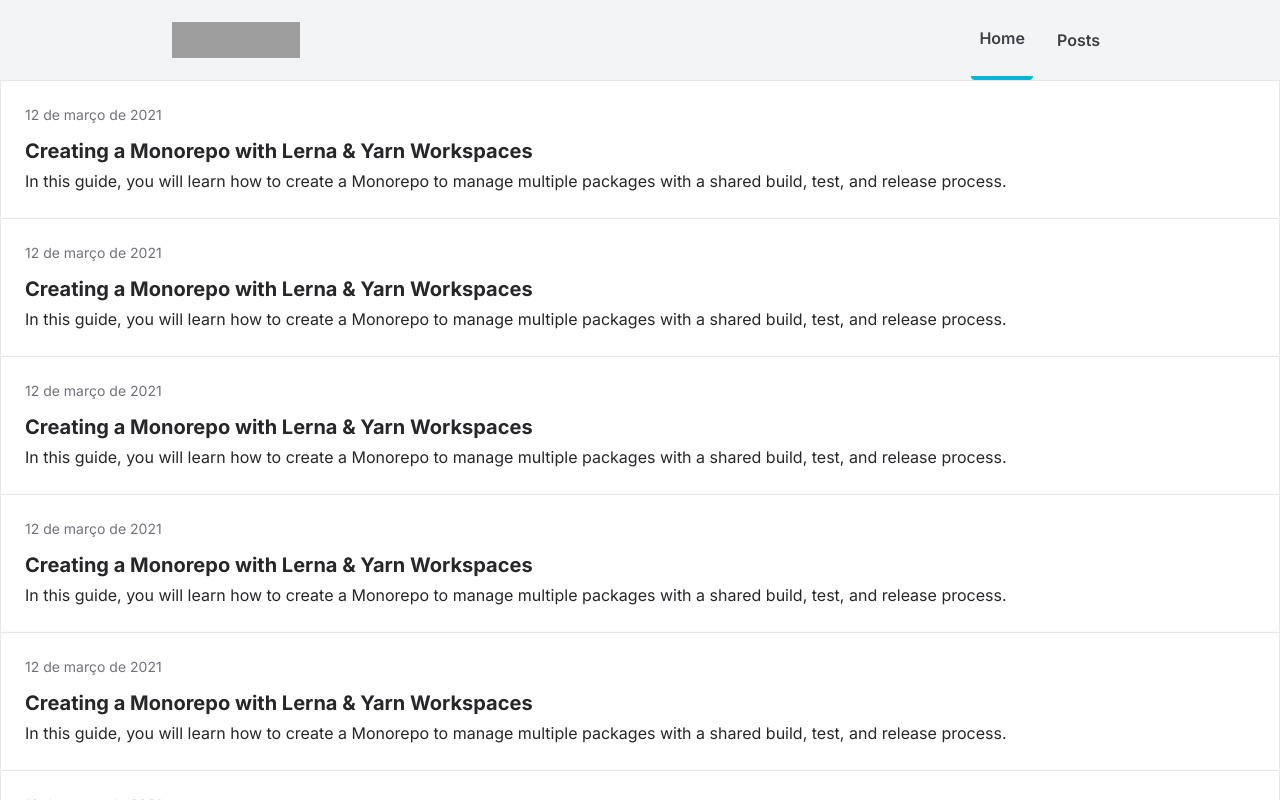
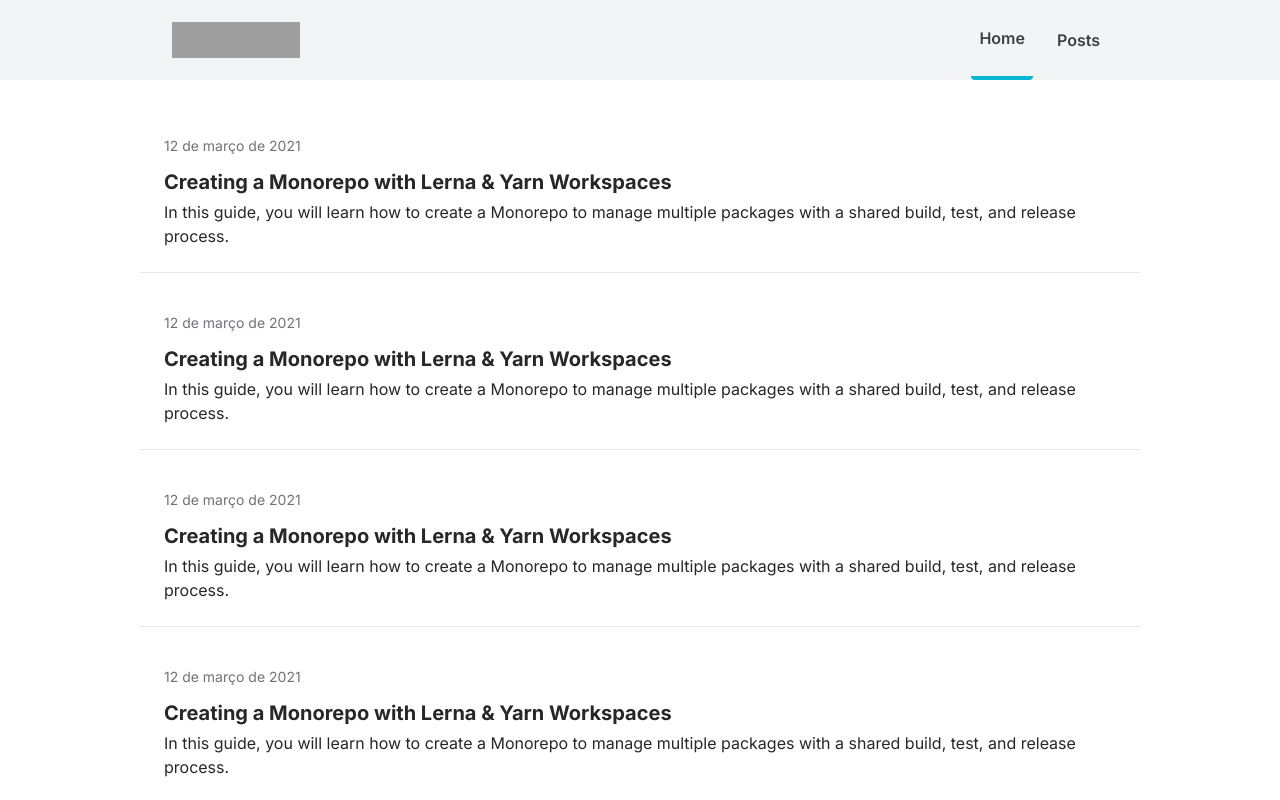
Before and after one commit to thyago608/innovea, a Next.js app: page / in a window 1280 px wide. Shown: the top 800 px of the page. Built offline with nearby package versions, Linux system fonts and the light colour scheme; grey boxes are pictures that could not be loaded.

Commit message:
Adjust Style component Article

```diff
--- a/src/components/Article.tsx
+++ b/src/components/Article.tsx
@@ -4,7 +4,7 @@ export function Article() {
   return (
     <Link
       href="/"
-      className="flex flex-col px-4 py-4 border border-b-slate-50 md:px-6 md:py-6"
+      className="flex flex-col px-4 py-4 border-b-[1px] md:px-6 md:py-6 transition-background hover:bg-slate-100"
     >
       <time className="text-sm text-zinc-500">12 de março de 2021</time>
       <strong className="mt-3 mb-1 text-lg text-zinc-800 lg:text-xl">
--- a/src/pages/index.tsx
+++ b/src/pages/index.tsx
@@ -1,14 +1,20 @@
+import Head from "next/head";
 import { Article } from "components/Article";
 
 export default function Home() {
   return (
-    <div className="min-h-screen">
+    <main className="min-h-screen max-w-[1000px] my-8 mx-auto">
+      <Head>
+        <title>Innovea | Home</title>
+      </Head>
+      <section className="flex flex-col gap-4">
         <Article />
         <Article />
         <Article />
         <Article />
         <Article />
         <Article />
-    </div>
+      </section>
+    </main>
   );
 }
```
Lines whose indentation alone changed are shown as unchanged.
